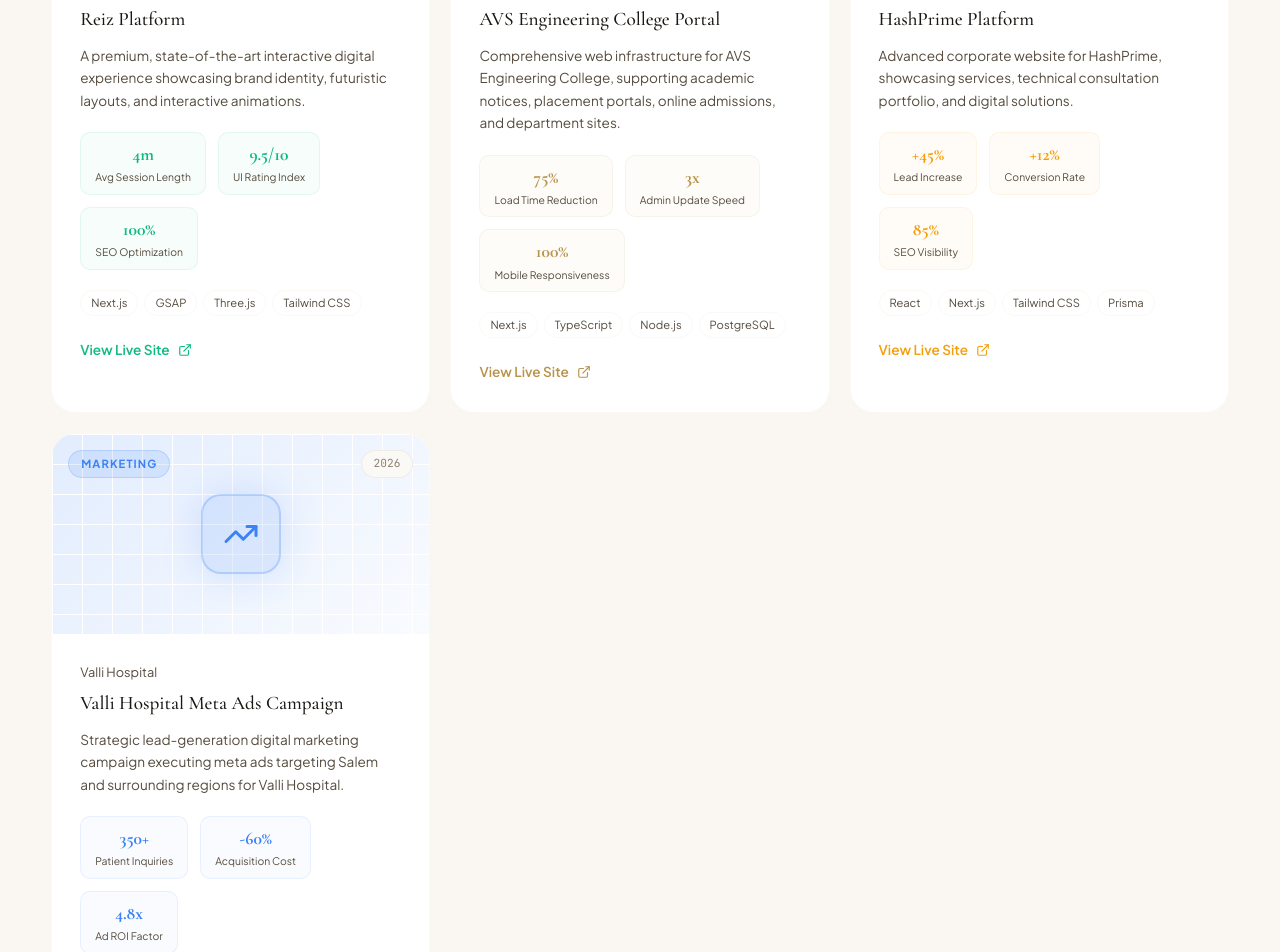
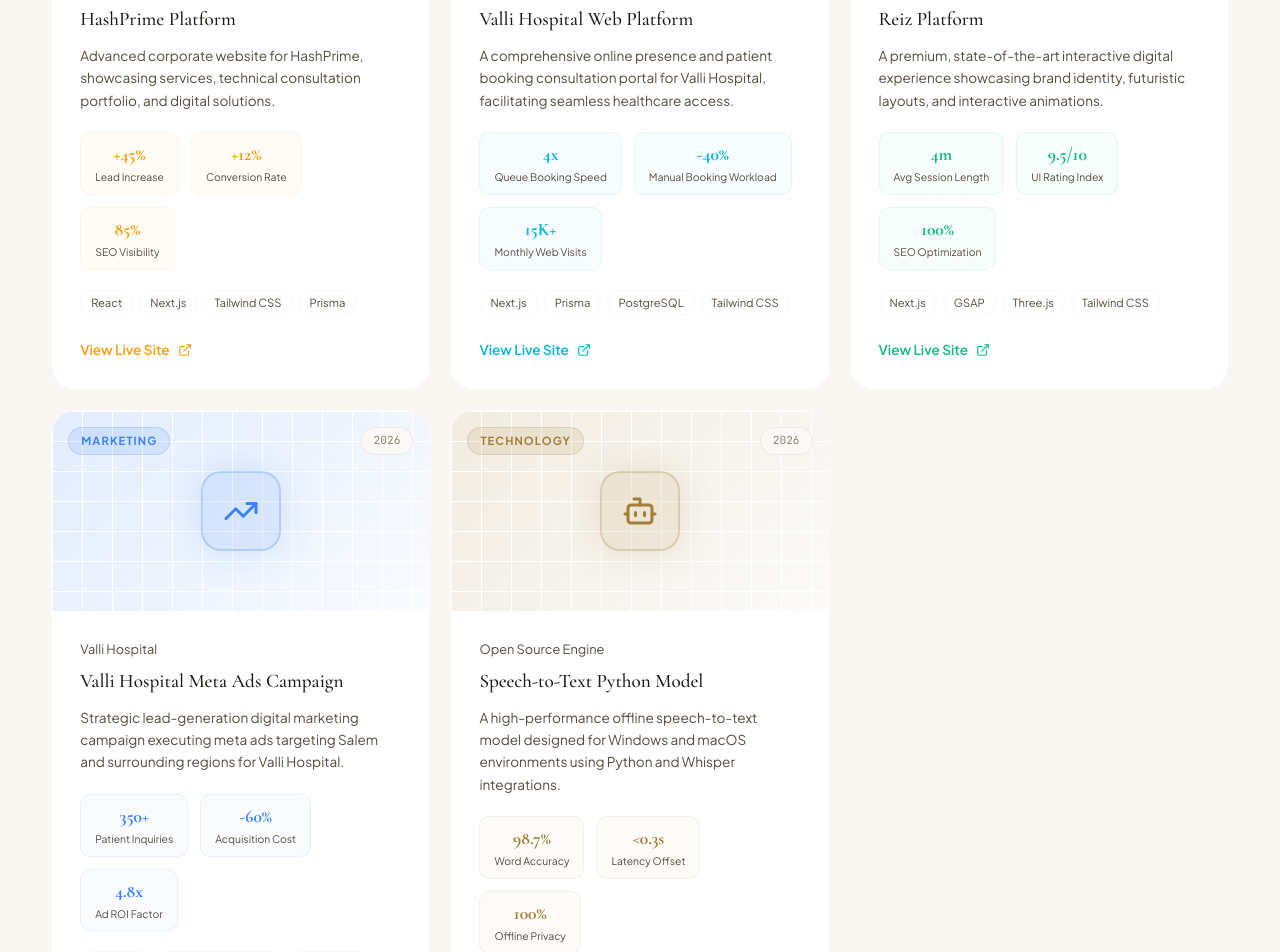
Before and after one commit to Zentrix-tech/New-Zentrix-, a Next.js app: page /works in a window 1280 px wide. Shown: the part 1820-2772 px from the top of the page. Built offline with nearby package versions, Linux system fonts and the light colour scheme; no server answers.

Commit message:
feat: reorder works list and add Speech-to-text offline python model project

```diff
--- a/src/app/page.tsx
+++ b/src/app/page.tsx
@@ -1189,14 +1189,24 @@
 
 const featuredProjects = [
   {
-    id: "valli-hospital",
-    title: "Valli Hospital Web Platform",
-    category: "Healthcare",
-    description: "A comprehensive online presence and patient booking consultation portal for Valli Hospital, facilitating seamless healthcare access.",
-    link: "https://www.vallihospital.in/",
-    color: "#06B6D4",
-    tags: ["Next.js", "Prisma", "PostgreSQL"],
-    metrics: ["4x Booking Speed", "Manual Load -40%", "15K+ Visits"],
+    id: "avs-engg-college",
+    title: "AVS Engineering College Portal",
+    category: "Education",
+    description: "Comprehensive web infrastructure for AVS Engineering College, supporting academic notices, placement portals, online admissions, and department sites.",
+    link: "https://www.avsenggcollege.ac.in/",
+    color: "#A37E36",
+    tags: ["Next.js", "TypeScript", "Node.js", "PostgreSQL"],
+    metrics: ["Load Time -75%", "Admin Speed 3x", "100% Mobile"],
+  },
+  {
+    id: "sakthi-kailash-college",
+    title: "Sakthi Kailash Women's College",
+    category: "Education",
+    description: "Custom institutional website for Sakthi Kailash Women's College, highlighting courses, placement records, achievements, and departments.",
+    link: "https://www.sakthikailashcollege.org/",
+    color: "#EC4899",
+    tags: ["React", "TypeScript", "Tailwind CSS", "Framer Motion"],
+    metrics: ["Traffic +180%", "Speed 95%", "Engage 99%"],
   },
   {
     id: "avs-college-omalur",
@@ -1207,16 +1217,6 @@
     color: "#8B5CF6",
     tags: ["Next.js", "TypeScript", "Node.js"],
     metrics: ["98% Performance", "2.5x Inbound Rise", "0% Downtime"],
-  },
-  {
-    id: "reiz",
-    title: "Reiz Platform",
-    category: "Technology",
-    description: "A premium, state-of-the-art interactive digital experience showcasing brand identity, futuristic layouts, and interactive animations.",
-    link: "https://reiz-six.vercel.app/",
-    color: "#10B981",
-    tags: ["Next.js", "GSAP", "Three.js"],
-    metrics: ["Avg Session 4m", "UI Index 9.5", "100% SEO"],
   },
 ];
 
--- a/src/app/works/page.tsx
+++ b/src/app/works/page.tsx
@@ -12,23 +12,23 @@
 
 const projects = [
   {
-    id: "avs-college-omalur",
-    title: "AVS College of Arts & Science",
-    client: "AVS College, Omalur",
+    id: "avs-engg-college",
+    title: "AVS Engineering College Portal",
+    client: "AVS Engineering College",
     category: "Education",
     year: "2026",
-    link: "https://www.avscollegeomalur.edu.in/",
-    color: "#8B5CF6",
-    gradient: "linear-gradient(135deg, rgba(184,147,75,0.15), rgba(184,147,75,0.03))",
-    description: "Official institutional web platform and student portal for AVS College of Arts & Science, providing access to academic resources, admissions, and college news.",
-    problem: "The institution required a modernized, highly performant, and secure platform to represent the college online and handle heavy student traffic during admissions.",
-    solution: "Designed and engineered a premium web portal with fast page loads, clean interface architecture, administrative portal endpoints, and complete mobile responsiveness.",
-    result: "Significant boost in enrollment queries, clean user interface, zero downtime during high-traffic results publication.",
-    tags: ["Next.js", "Tailwind CSS", "TypeScript", "Node.js"],
+    link: "https://www.avsenggcollege.ac.in/",
+    color: "#A37E36",
+    gradient: "linear-gradient(135deg, rgba(163,126,54,0.15), rgba(163,126,54,0.03))",
+    description: "Comprehensive web infrastructure for AVS Engineering College, supporting academic notices, placement portals, online admissions, and department sites.",
+    problem: "An old legacy PHP site that was difficult to maintain and had sluggish load times.",
+    solution: "Re-engineered the entire core platform on a modern, high-performance tech stack, simplifying management and boosting page speed by 75%.",
+    result: "Easy content updating for departments, load times cut by 75%, secure database sync.",
+    tags: ["Next.js", "TypeScript", "Node.js", "PostgreSQL"],
     metrics: [
-      { label: "Performance Score", value: "98%" },
-      { label: "Query Inbound Rise", value: "2.5x" },
-      { label: "Downtime Reduced", value: "100%" },
+      { label: "Load Time Reduction", value: "75%" },
+      { label: "Admin Update Speed", value: "3x" },
+      { label: "Mobile Responsiveness", value: "100%" },
     ],
     icon: GraduationCap,
   },
@@ -52,6 +52,48 @@
       { label: "Mobile Engagement", value: "99%" },
     ],
     icon: GraduationCap,
+  },
+  {
+    id: "avs-college-omalur",
+    title: "AVS College of Arts & Science",
+    client: "AVS College, Omalur",
+    category: "Education",
+    year: "2026",
+    link: "https://www.avscollegeomalur.edu.in/",
+    color: "#8B5CF6",
+    gradient: "linear-gradient(135deg, rgba(184,147,75,0.15), rgba(184,147,75,0.03))",
+    description: "Official institutional web platform and student portal for AVS College of Arts & Science, providing access to academic resources, admissions, and college news.",
+    problem: "The institution required a modernized, highly performant, and secure platform to represent the college online and handle heavy student traffic during admissions.",
+    solution: "Designed and engineered a premium web portal with fast page loads, clean interface architecture, administrative portal endpoints, and complete mobile responsiveness.",
+    result: "Significant boost in enrollment queries, clean user interface, zero downtime during high-traffic results publication.",
+    tags: ["Next.js", "Tailwind CSS", "TypeScript", "Node.js"],
+    metrics: [
+      { label: "Performance Score", value: "98%" },
+      { label: "Query Inbound Rise", value: "2.5x" },
+      { label: "Downtime Reduced", value: "100%" },
+    ],
+    icon: GraduationCap,
+  },
+  {
+    id: "hashprime",
+    title: "HashPrime Platform",
+    client: "HashPrime Technologies",
+    category: "Technology",
+    year: "2026",
+    link: "https://www.hashprime.in/",
+    color: "#F59E0B",
+    gradient: "linear-gradient(135deg, rgba(245,158,11,0.15), rgba(245,158,11,0.03))",
+    description: "Advanced corporate website for HashPrime, showcasing services, technical consultation portfolio, and digital solutions.",
+    problem: "Needed a corporate website that reflected their authority and technical capabilities in premium custom development.",
+    solution: "Developed a high-end corporate portal featuring crisp typography, glass panels, dark modes, and modular case study builders.",
+    result: "Direct inbound enterprise leads increased by 45%, high lead-to-conversion rates.",
+    tags: ["React", "Next.js", "Tailwind CSS", "Prisma"],
+    metrics: [
+      { label: "Lead Increase", value: "+45%" },
+      { label: "Conversion Rate", value: "+12%" },
+      { label: "SEO Visibility", value: "85%" },
+    ],
+    icon: Globe,
   },
   {
     id: "valli-hospital",
@@ -96,48 +138,6 @@
     icon: Globe,
   },
   {
-    id: "avs-engg-college",
-    title: "AVS Engineering College Portal",
-    client: "AVS Engineering College",
-    category: "Education",
-    year: "2026",
-    link: "https://www.avsenggcollege.ac.in/",
-    color: "#B8934B",
-    gradient: "linear-gradient(135deg, rgba(108,78,49,0.15), rgba(108,78,49,0.03))",
-    description: "Comprehensive web infrastructure for AVS Engineering College, supporting academic notices, placement portals, online admissions, and department sites.",
-    problem: "An old legacy PHP site that was difficult to maintain and had sluggish load times.",
-    solution: "Re-engineered the entire core platform on a modern, high-performance tech stack, simplifying management and boosting page speed by 75%.",
-    result: "Easy content updating for departments, load times cut by 75%, secure database sync.",
-    tags: ["Next.js", "TypeScript", "Node.js", "PostgreSQL"],
-    metrics: [
-      { label: "Load Time Reduction", value: "75%" },
-      { label: "Admin Update Speed", value: "3x" },
-      { label: "Mobile Responsiveness", value: "100%" },
-    ],
-    icon: GraduationCap,
-  },
-  {
-    id: "hashprime",
-    title: "HashPrime Platform",
-    client: "HashPrime Technologies",
-    category: "Technology",
-    year: "2026",
-    link: "https://www.hashprime.in/",
-    color: "#F59E0B",
-    gradient: "linear-gradient(135deg, rgba(245,158,11,0.15), rgba(245,158,11,0.03))",
-    description: "Advanced corporate website for HashPrime, showcasing services, technical consultation portfolio, and digital solutions.",
-    problem: "Needed a corporate website that reflected their authority and technical capabilities in premium custom development.",
-    solution: "Developed a high-end corporate portal featuring crisp typography, glass panels, dark modes, and modular case study builders.",
-    result: "Direct inbound enterprise leads increased by 45%, high lead-to-conversion rates.",
-    tags: ["React", "Next.js", "Tailwind CSS", "Prisma"],
-    metrics: [
-      { label: "Lead Increase", value: "+45%" },
-      { label: "Conversion Rate", value: "+12%" },
-      { label: "SEO Visibility", value: "85%" },
-    ],
-    icon: Globe,
-  },
-  {
     id: "valli-meta-ads",
     title: "Valli Hospital Meta Ads Campaign",
     client: "Valli Hospital",
@@ -157,6 +157,27 @@
       { label: "Ad ROI Factor", value: "4.8x" },
     ],
     icon: TrendingUp,
+  },
+  {
+    id: "speech-to-text-model",
+    title: "Speech-to-Text Python Model",
+    client: "Open Source Engine",
+    category: "Technology",
+    year: "2026",
+    link: "https://github.com/Zentrix-tech",
+    color: "#A37E36",
+    gradient: "linear-gradient(135deg, rgba(163,126,54,0.15), rgba(163,126,54,0.03))",
+    description: "A high-performance offline speech-to-text model designed for Windows and macOS environments using Python and Whisper integrations.",
+    problem: "Commercial transcription APIs are expensive and present privacy concerns for desktop users and sensitive corporate communications.",
+    solution: "Built a localized Python-based transcription desktop engine utilizing advanced HuggingFace/Whisper models, optimized CPU/GPU execution, and global shortcut hooks.",
+    result: "100% private offline speech processing with real-time text injection, supporting 99+ languages.",
+    tags: ["Python", "Whisper", "HuggingFace", "PySide6", "PyInstaller"],
+    metrics: [
+      { label: "Word Accuracy", value: "98.7%" },
+      { label: "Latency Offset", value: "<0.3s" },
+      { label: "Offline Privacy", value: "100%" },
+    ],
+    icon: Bot,
   },
 ];
 
```
